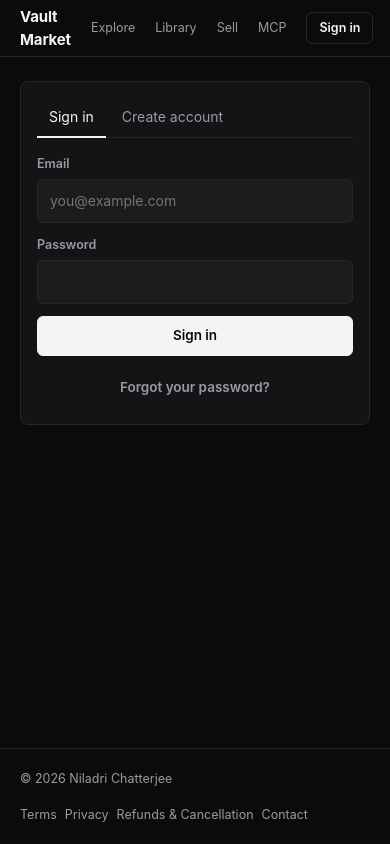
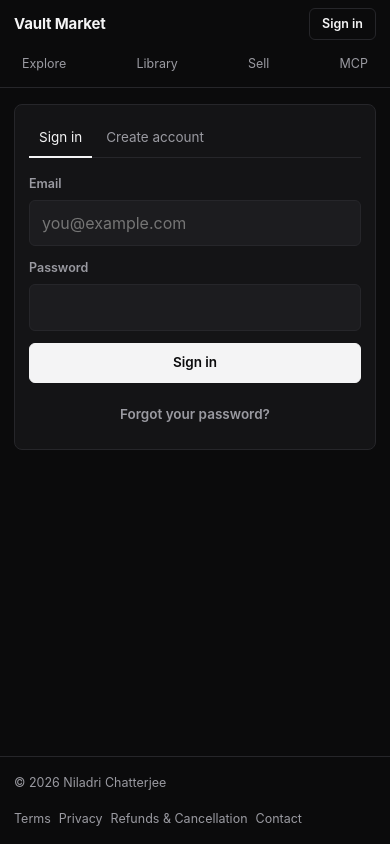
Before and after one commit to NiladriChatterje/obsidian-vault-marketplace, a Next.js app in the folder web/: page /auth in a window 390 px wide. Built offline with nearby package versions, Linux system fonts and the light colour scheme; no server answers.

Commit message:
Fold the layout onto one column on a phone

```diff
--- a/web/src/app/globals.css
+++ b/web/src/app/globals.css
@@ -23,7 +23,7 @@
   display: flex;
   flex-direction: column;
   font: 14px/1.55 -apple-system, BlinkMacSystemFont, "Segoe UI", Roboto, Helvetica, Arial, sans-serif;
-  -webkit-font-smoothing: antialiased;
+  -webkit-font-smoothing: antialiased;  overflow-wrap: break-word;
 }
 a { color: inherit; text-decoration: none; }
 button { font: inherit; color: inherit; }
@@ -49,7 +49,7 @@
 .section-title { display: flex; align-items: baseline; justify-content: space-between; margin-bottom: 12px; }
 .section-title a { color: var(--muted); font-size: 12.5px; }
 .section-title a:hover { color: var(--text); }
-.truncate { overflow: hidden; text-overflow: ellipsis; white-space: nowrap; }
+.truncate { overflow: hidden; text-overflow: ellipsis; white-space: nowrap; min-width: 0; }
 .clamp2 { display: -webkit-box; -webkit-line-clamp: 2; -webkit-box-orient: vertical; overflow: hidden; }
 .prose { white-space: pre-wrap; line-height: 1.6; color: var(--text); }
 
@@ -97,6 +97,7 @@
 .vault-row:hover { border-color: var(--muted); }
 .vault-row .cover { width: 96px; aspect-ratio: 16 / 9; flex-shrink: 0; }
 .vault-row .cover .monogram { font-size: 18px; }
+.vault-row > :last-child { margin-left: auto; }
 
 /* chips */
 .chips { display: flex; flex-wrap: wrap; gap: 8px; }
@@ -109,6 +110,7 @@
 
 /* forms */
 .field { display: flex; flex-direction: column; gap: 6px; }
+.row > .field { flex: 1; min-width: 120px; }
 .label { font-size: 12.5px; font-weight: 600; color: var(--muted); }
 .input, .textarea, .select {
   width: 100%; background: var(--raised); border: 1px solid var(--border); color: var(--text);
@@ -168,6 +170,39 @@
   .nav-links a { padding: 6px 8px; font-size: 12.5px; }
 }
 
+/* Phones. Anything that cannot fit folds onto the next line: nothing scrolls sideways. */
+@media (max-width: 640px) {
+  body { font-size: 13.5px; }
+  h1 { font-size: 21px; }
+  h2 { font-size: 17px; }
+  h3 { font-size: 14.5px; }
+  .container { padding: 16px 14px 48px; }
+  .card { padding: 14px; }
+  .section { margin-top: 24px; }
+
+  /* Four links will not sit beside the brand, so they take a line of their own. */
+  .nav-inner { height: auto; min-height: 52px; padding: 8px 14px; flex-wrap: wrap; gap: 8px; }
+  .brand { margin-right: auto; }
+  .nav-links { order: 3; flex-basis: 100%; gap: 2px; justify-content: space-between; }
+
+  /* A row stays a row while it fits and stacks the moment it does not. */
+  .row { flex-wrap: wrap; }
+  .vault-row .cover { width: 72px; }
+  .vault-row .grow { min-width: 55%; }
+  .tabs button { padding: 8px 10px; }
+  .textarea { min-height: 110px; }
+  .empty { padding: 28px 12px; }
+  .site-footer-inner { padding: 16px 14px; }
+  .legal h2 { margin: 22px 0 8px; }
+
+  /* A long token or id wraps rather than handing the page a sideways scrollbar. */
+  pre.code { white-space: pre-wrap; overflow-wrap: anywhere; }
+  .mono { overflow-wrap: anywhere; }
+
+  /* Under 16px iOS zooms the page in when a field takes focus, and never zooms back out. */
+  .input, .textarea, .select, .search input { font-size: 16px; }
+}
+
 /* Toast: for a refusal that happens away from the page's error banner, such as a zip
    rejected before it is ever uploaded. Fixed so it is seen wherever the form is scrolled. */
 .toast-wrap { position: fixed; left: 50%; bottom: 24px; transform: translateX(-50%); z-index: 50; width: min(520px, calc(100% - 32px)); }
```
